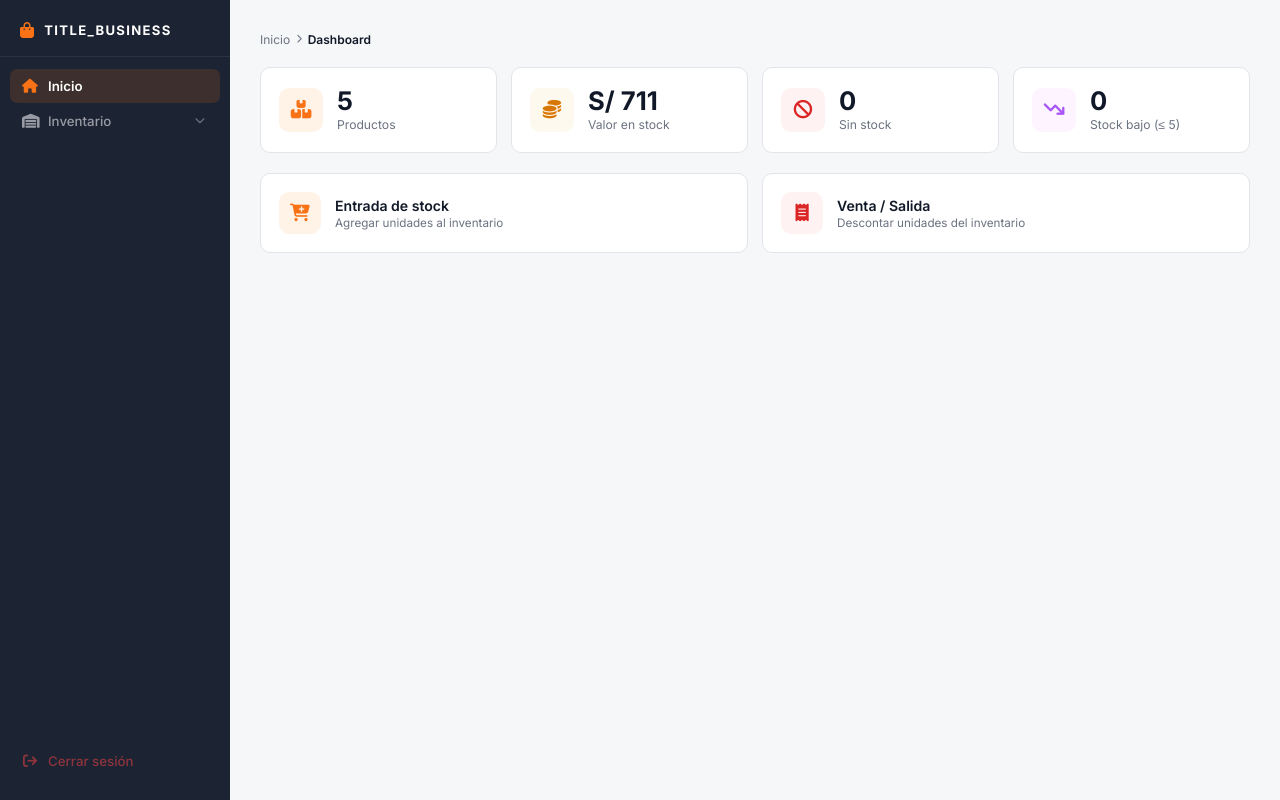
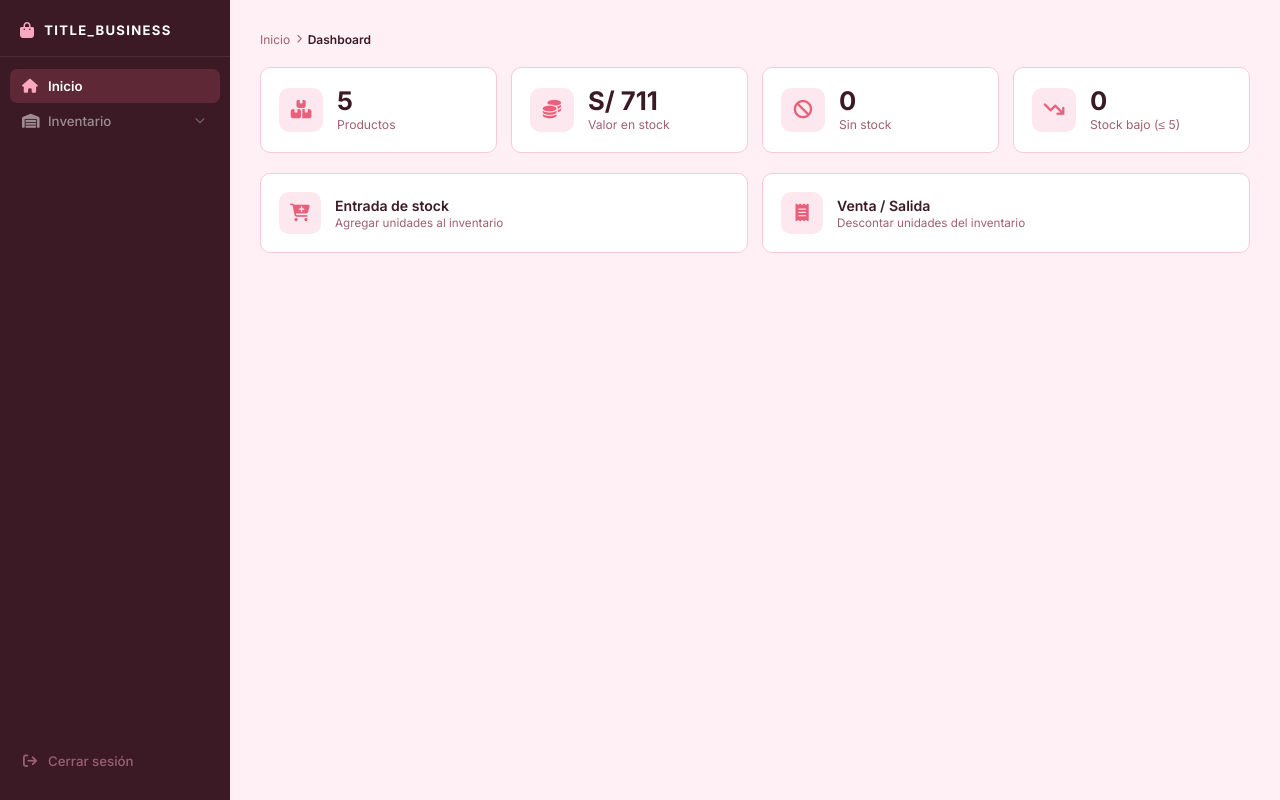
Before and after one commit to kriziathais2007-star/Inventario-practica, a PHP site: page /dashboard in a window 1280 px wide. Run offline with PHP 8.4, Linux system fonts and the light colour scheme; the visitor is signed in with stand-in values (Sample User, id 1); data comes from the database, SQL or seed files in the repository; some libraries are stand-ins or nearby versions.

Commit message:
color pastel

```diff
--- a/public/css/dashboard.css
+++ b/public/css/dashboard.css
@@ -3,14 +3,15 @@
 * { margin: 0; padding: 0; box-sizing: border-box; }
 
 :root {
-    --bg:         #f6f7f9;
+    --bg:         #fff0f5;
     --card:       #ffffff;
-    --border:     #e2e4e9;
-    --text:       #111827;
-    --muted:      #6b7280;
-    --sidebar-bg: #1c2333;
+    --border:     #fbc8d8;
+    --text:       #3b1a26;
+    --muted:      #a06070;
+    --sidebar-bg: #3b1a26;
     --sidebar-w:  230px;
-    --accent:     #f97316;
+    --accent:     #e8607a;
+    --accent-2:   #c94b65;
     --topbar-h:   56px;
     --radius:     10px;
 }
@@ -45,7 +46,7 @@ body {
     border: none;
     cursor: pointer;
     font-size: 1.1rem;
-    color: rgba(255,255,255,0.7);
+    color: rgba(255,255,255,0.6);
     padding: 6px 8px;
     border-radius: 6px;
     transition: color 0.2s;
@@ -57,7 +58,7 @@ body {
     display: none;
     position: fixed;
     inset: 0;
-    background: rgba(0,0,0,0.4);
+    background: rgba(59,26,38,0.35);
     z-index: 150;
 }
 .overlay.show { display: block; }
@@ -83,7 +84,7 @@ body {
     letter-spacing: 0.1em;
     text-transform: uppercase;
     color: #fff;
-    border-bottom: 1px solid rgba(255,255,255,0.07);
+    border-bottom: 1px solid rgba(255,255,255,0.08);
     display: flex;
     align-items: center;
     gap: 9px;
@@ -93,7 +94,7 @@ body {
     font-family: 'Font Awesome 6 Free';
     font-weight: 900;
     font-size: 1rem;
-    color: var(--accent);
+    color: #f9a8c0;
 }
 
 /* NAV */
@@ -112,7 +113,7 @@ body {
     gap: 10px;
     padding: 9px 12px;
     text-decoration: none;
-    color: rgba(255,255,255,0.55);
+    color: rgba(255,255,255,0.5);
     font-size: 0.83rem;
     font-weight: 500;
     border-radius: 7px;
@@ -125,15 +126,15 @@ body {
     flex-shrink: 0;
 }
 .sidebar ul li a:hover {
-    background: rgba(255,255,255,0.06);
+    background: rgba(255,255,255,0.07);
     color: #fff;
 }
 .sidebar ul li a.activo {
-    background: rgba(249,115,22,0.15);
+    background: rgba(232,96,122,0.2);
     color: #fff;
     font-weight: 600;
 }
-.sidebar ul li a.activo i { color: var(--accent); }
+.sidebar ul li a.activo i { color: #f9a8c0; }
 
 /* DROPDOWN */
 .sidebar .dropdown { position: relative; }
@@ -142,13 +143,13 @@ body {
     margin-left: auto;
     font-size: 0.65rem;
     transition: transform 0.2s;
-    color: rgba(255,255,255,0.35);
+    color: rgba(255,255,255,0.3);
 }
 .sidebar .dropdown.show .arrow { transform: rotate(180deg); }
 .sidebar .dropdown-content {
     display: none;
     padding-left: 16px;
-    border-left: 1px solid rgba(255,255,255,0.07);
+    border-left: 1px solid rgba(255,255,255,0.08);
     margin-left: 22px;
     margin-top: 2px;
 }
@@ -156,21 +157,21 @@ body {
 .sidebar .dropdown-content a {
     padding: 7px 10px;
     font-size: 0.8rem;
-    color: rgba(255,255,255,0.45);
+    color: rgba(255,255,255,0.4);
     border-radius: 6px;
 }
 .sidebar .dropdown-content a:hover {
-    background: rgba(255,255,255,0.05);
+    background: rgba(255,255,255,0.06);
     color: #fff;
 }
 .sidebar .dropdown-content i { width: 14px; font-size: 0.78rem; }
 
 /* LOGOUT */
 .nav-logout { margin-top: auto; padding-bottom: 10px; }
-.nav-logout a { color: rgba(239,68,68,0.55) !important; }
+.nav-logout a { color: rgba(249,168,192,0.5) !important; }
 .nav-logout a:hover {
-    background: rgba(239,68,68,0.08) !important;
-    color: #f87171 !important;
+    background: rgba(232,96,122,0.12) !important;
+    color: #f9a8c0 !important;
 }
 
 /* ─── MAIN ──────────────────────────────────────── */
@@ -180,7 +181,6 @@ main {
     min-height: 100vh;
 }
 
-/* BREADCRUMB */
 .breadcrumb {
     display: flex;
     align-items: center;
@@ -192,7 +192,6 @@ main {
 .breadcrumb i { font-size: 0.55rem; }
 #breadcrumb-page { color: var(--text); font-weight: 600; }
 
-/* CARD */
 .main-content {
     background: var(--card);
     border-radius: var(--radius);
@@ -207,7 +206,6 @@ main {
     gap: 14px;
     margin-bottom: 20px;
 }
-
 .stat-card {
     background: var(--card);
     border-radius: var(--radius);
@@ -218,7 +216,7 @@ main {
     gap: 14px;
     transition: border-color 0.2s;
 }
-.stat-card:hover { border-color: #c4c9d4; }
+.stat-card:hover { border-color: var(--accent); }
 
 .stat-icon {
     width: 44px;
@@ -229,11 +227,9 @@ main {
     justify-content: center;
     font-size: 1.15rem;
     flex-shrink: 0;
+    background: #fde8ef;
+    color: var(--accent);
 }
-.stat-icon--a { background: #fff3e8; color: #f97316; }
-.stat-icon--b { background: #fef9ee; color: #d97706; }
-.stat-icon--c { background: #fef2f2; color: #dc2626; }
-.stat-icon--d { background: #fdf4ff; color: #a855f7; }
 
 .stat-info { flex: 1; min-width: 0; }
 .stat-value {
@@ -243,10 +239,7 @@ main {
     line-height: 1;
     margin-bottom: 3px;
 }
-.stat-label {
-    font-size: 0.76rem;
-    color: var(--muted);
-}
+.stat-label { font-size: 0.76rem; color: var(--muted); }
 
 /* ─── QUICK ACTIONS ──────────────────────────────── */
 .quick-actions {
@@ -254,7 +247,6 @@ main {
     grid-template-columns: 1fr 1fr;
     gap: 14px;
 }
-
 .action-card {
     background: var(--card);
     border-radius: var(--radius);
@@ -277,20 +269,21 @@ main {
     justify-content: center;
     font-size: 1.1rem;
     flex-shrink: 0;
+    background: #fde8ef;
+    color: var(--accent);
 }
-.action-card-icon--in  { background: #fff3e8; color: #f97316; }
-.action-card-icon--out { background: #fef2f2; color: #dc2626; }
+.action-card-title { font-size: 0.88rem; font-weight: 600; color: var(--text); margin-bottom: 2px; }
+.action-card-sub   { font-size: 0.73rem; color: var(--muted); }
 
-.action-card-title {
-    font-size: 0.88rem;
-    font-weight: 600;
-    color: var(--text);
-    margin-bottom: 2px;
-}
-.action-card-sub {
-    font-size: 0.73rem;
-    color: var(--muted);
-}
+/* Clases antiguas por compatibilidad */
+.stat-icon--a, .stat-icon--b, .stat-icon--c, .stat-icon--d,
+.stat-icon--orange, .stat-icon--yellow, .stat-icon--red,
+.stat-icon--pink, .stat-icon--green, .stat-icon--emerald,
+.stat-icon--purple { background: #fde8ef; color: var(--accent); }
+
+.action-card-icon--in, .action-card-icon--out,
+.action-card-icon--green, .action-card-icon--red,
+.action-card-icon--orange { background: #fde8ef; color: var(--accent); }
 
 /* ─── DESKTOP ────────────────────────────────────── */
 @media (min-width: 768px) {
```
Also changed, not shown: public/css/botones.css (+23 -23 lines), public/css/login.css (+35 -88 lines).
